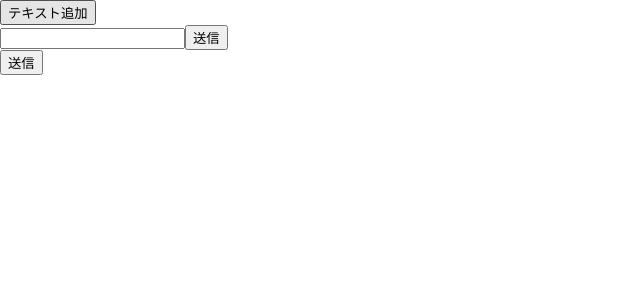
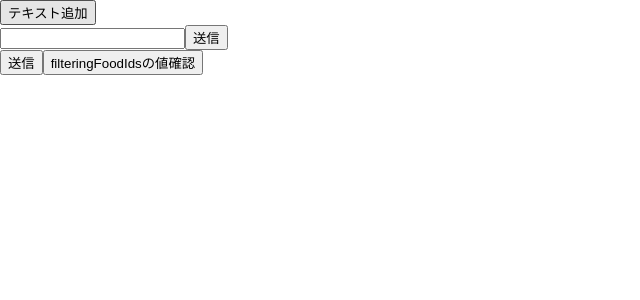
Before and after one commit to kakeruuu/myproject_nutrition_fact_frontend, a React (Create React App) app in the folder frontend/: page / in a window 1280 px wide. Shown: the top 300 px of the page, without its empty margins (0-640 px from the left). Built offline with nearby package versions, Linux system fonts and the light colour scheme; the HTML template or start-up script is replaced by a standard one.

Commit message:
setFilteringFoodIdsの更新が正しく行われているか確認した。

```diff
--- a/frontend/src/FoodList.tsx
+++ b/frontend/src/FoodList.tsx
@@ -1,7 +1,6 @@
 import React, { useState } from "react";
 
 export function FoodList({posts}: {posts: any}){
-  // console.log(posts)
   const keys = Object.keys(posts);
   const [userSelectFoodIds, setUserSelectFoodIds] = useState<number[]>([])
   const [filteringFoodIds, setFilteringFoodId] = useState<object>({})
@@ -27,10 +26,7 @@ export function FoodList({posts}: {posts: any}){
     keys.map((k: string) => {
       return tmpObj[k] = posts[k].filter((p: { id: any; }) => userSelectids.includes(p.id))
     })
-    setFilteringFoodId(tmpObj)
-    // objectが代入できていない
-    console.log("filteringFoodIdsの値は")
-    console.log(filteringFoodIds)
+    setFilteringFoodId({...tmpObj})
   };
 
 
@@ -46,6 +42,7 @@ export function FoodList({posts}: {posts: any}){
                 </ul>
         })
     } else {
+      // 次回1と同じ形にしたfilteringFoodIdsを表示する処理を作る
       // 1 [[{id: "677", food_name: "test"....},....], [{}]]
       // 2 [{id: "677", food_name: "test"....},....,....] → 現在のfilteringFoodIds 配列が深くなった処理が複雑になったため。
       // 結局,<ul>かつ表示するキーを厳選するなら、1の方がいい？
@@ -68,6 +65,9 @@ export function FoodList({posts}: {posts: any}){
     }
   };
 
+  function onClickObjCheck(e: any, state: any) {
+    console.log(state)
+  }
 
   return (
     <div>
@@ -76,6 +76,7 @@ export function FoodList({posts}: {posts: any}){
         {switchFoodListVisible(switchVisible)}
       </div>
       <button type="submit" onClick={(e: any) => filterFoodIds(e, userSelectFoodIds)}>送信</button>
+      <button type="submit" onClick={(e: any) => onClickObjCheck(e, filteringFoodIds)}>filteringFoodIdsの値確認</button>
     </div>
   )
 }
```
